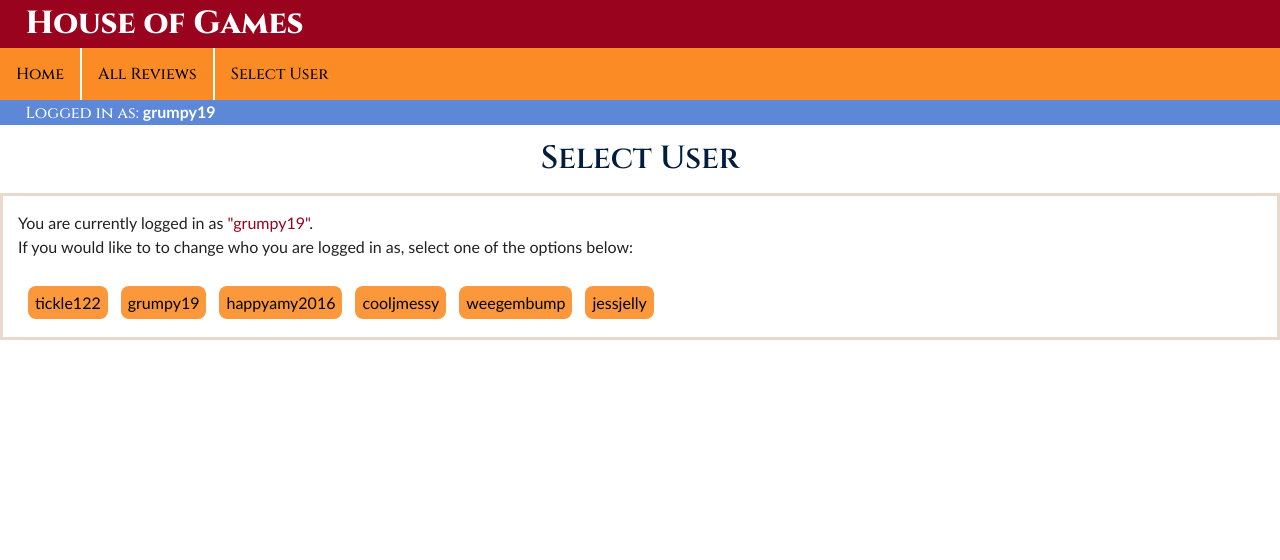
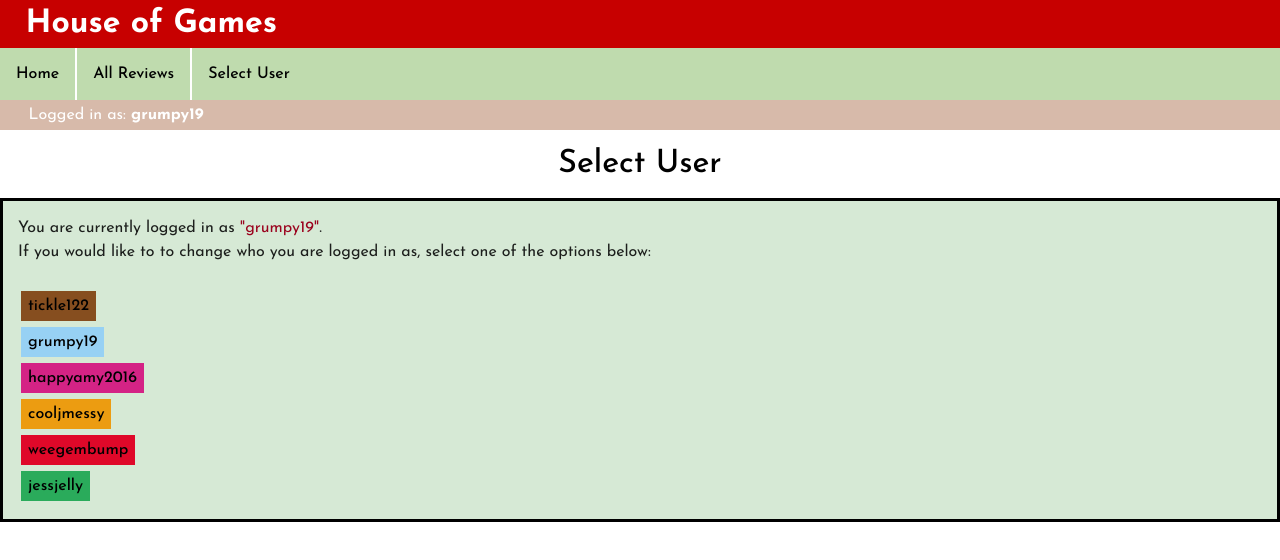
Before and after one commit to be-part/BP-NC-Games-Frontend, a React (Vite) app: page /signin in a window 1280 px wide. Shown: the top 560 px of the page. Built offline with nearby package versions, Linux system fonts and the light colour scheme.

Commit message:
add CSS styling changes

```diff
--- a/index.html
+++ b/index.html
@@ -5,8 +5,8 @@
     <link rel="icon" type="image/svg+xml" href="/vite.svg" />
     <meta name="viewport" content="width=device-width, initial-scale=1.0" />
     <link rel="preconnect" href="https://fonts.googleapis.com">
-<link rel="preconnect" href="https://fonts.gstatic.com" crossorigin>
-<link href="https://fonts.googleapis.com/css2?family=Cinzel:wght@500;600;800&display=swap" rel="stylesheet">
+    <link rel="preconnect" href="https://fonts.gstatic.com" crossorigin>
+    <link href="https://fonts.googleapis.com/css2?family=Josefin+Sans:wght@300;400;500;700&display=swap" rel="stylesheet">
     <title>House of Games 🎲</title>
   </head>
   <body>
--- a/src/App.css
+++ b/src/App.css
@@ -6,10 +6,10 @@
 /* Header CSS */
 .Header {
   width:100%;
-  background-color:rgb(154, 3, 30);
+  background-color:rgb(199,0,0);
   color: #ffffff;
-  font-family: 'Cinzel', serif, Verdana, Geneva, Tahoma, sans-serif;
-  font-weight: 800;
+  font-family:'Josefin Sans','Trebuchet MS', 'Lucida Sans Unicode', 'Lucida Grande', 'Lucida Sans', Arial, sans-serif;
+  font-weight: 700;
 }
 
 .HeaderContent {
@@ -21,7 +21,7 @@
 /* Header User */
 #Header-User {
   width:100%;
-  background-color:rgb(93, 136, 216);
+  background-color:rgb(215,186,170);
   color: #ffffff;
   font-weight: 500;
 }
@@ -30,11 +30,13 @@
   margin: 0 auto;
   width: 96%;
   text-align: left;
+  padding: 3px;
 }
 
 #Logged-In-As{
-  font-family: 'Cinzel', serif, Verdana, Geneva, Tahoma, sans-serif;
-  font-weight: 500;
+  font-family:'Josefin Sans','Trebuchet MS', 'Lucida Sans Unicode', 'Lucida Grande', 'Lucida Sans', Arial, sans-serif;
+  font-weight: 400;
+
 }
 
 /* Navigation Bar CSS */
@@ -43,7 +45,7 @@
   margin: 0;
   padding: 0;
   overflow: hidden;
-  background-color: rgb(251, 139, 36);
+  background-color: rgb(191,219,174);
 }
 
 .NavOption {
@@ -53,15 +55,15 @@
   text-align: center;
   padding: 14px 16px;
   text-decoration: none;
-  font-family: 'Cinzel', serif, Verdana, Geneva, Tahoma, sans-serif;
+  font-family:'Josefin Sans','Trebuchet MS', 'Lucida Sans Unicode', 'Lucida Grande', 'Lucida Sans', Arial, sans-serif;
   font-weight: 500;
 }
 
 .NavOption:hover {
-  background-color: rgb(227, 100, 20);
+  background-color: rgb(143,188,114);
   color: rgb(31, 32, 31);
-  font-family: 'Cinzel', serif, Verdana, Geneva, Tahoma, sans-serif;
-  font-weight: 600;
+  font-family:'Josefin Sans','Trebuchet MS', 'Lucida Sans Unicode', 'Lucida Grande', 'Lucida Sans', Arial, sans-serif;
+  font-weight: 700;
 }
 
 .NavOption {
@@ -74,7 +76,8 @@
 
 /* Home CSS */
 .Home {
-  border: 3px solid rgb(0, 29, 61);
+  border: 3px solid rgb(0, 0, 0);
+  background-color: rgb(214,233,213);
   padding: 15px;
   width: 100%;
   content: "";
@@ -93,7 +96,7 @@
 
 /* ReviewsList CSS */
 .ReviewsList {
-  border: 3px solid rgb(0, 29, 61);
+  border: 3px solid rgb(0, 0, 0);
   padding: 15px;
   padding-inline: 0;
   list-style: none;
@@ -107,16 +110,16 @@
 .ReviewsListTitle {
   padding: 10px;
   text-align: center;
-  color:rgb(0, 29, 61);
-  font-family: 'Cinzel', serif, Verdana, Geneva, Tahoma, sans-serif;
-  font-weight: 600;
+  color:rgb(0, 0, 0);
+  font-family:'Josefin Sans','Trebuchet MS', 'Lucida Sans Unicode', 'Lucida Grande', 'Lucida Sans', Arial, sans-serif;
+  font-weight: 500;
   font-size:xx-large;
   margin: 0px;
 }
 
 /* ReviewCard CSS */
 .ReviewListItem {
-  background-color: rgb(245, 242, 215);
+  background-color: rgb(214,233,213);
   padding: 10px;
   margin-bottom: 8px;
   width: 100%;
@@ -150,8 +153,8 @@
 #SingleReviewTitle {
   text-align: center;
   color: rgb(0, 29, 61);
-  font-family: 'Cinzel', serif, Verdana, Geneva, Tahoma, sans-serif;
-  font-weight: 600;
+  font-family:'Josefin Sans','Trebuchet MS', 'Lucida Sans Unicode', 'Lucida Grande', 'Lucida Sans', Arial, sans-serif;
+  font-weight: 500;
   font-size: xx-large;
   margin-block: 0px;
   padding: 10px;
@@ -235,16 +238,17 @@ padding: 10px;
 /* Select User */
 #SU-Title {
   text-align: center;
-  color: rgb(0, 29, 61);
-  font-family: 'Cinzel', serif, Verdana, Geneva, Tahoma, sans-serif;
-  font-weight: 600;
+  color: rgb(0, 0, 0);
+  font-family:'Josefin Sans','Trebuchet MS', 'Lucida Sans Unicode', 'Lucida Grande', 'Lucida Sans', Arial, sans-serif;
+  font-weight: 500;
   font-size: xx-large;
   margin-block: 0px;
   padding: 10px;
 }
 
 #SU-Container {
-  border: 3px solid rgb(235, 216, 204);
+  border: 3px solid rgb(0, 0, 0);
+  background-color: rgb(214,233,213);
   padding: 15px;
   width: 100%;
   content: "";
@@ -307,16 +311,41 @@ button:focus-visible {
   color:aliceblue;
 }
 
-#SU-btn {
+.SU-btn {
   background-color:  rgba(251, 140, 36, 0.89);
   padding: 6px;
-  margin-left: 10px;
+  border-radius: 0px;
 }
-#SU-btn:hover {
+.SU-btn:hover {
   border-color: #ffffff;
   filter: drop-shadow(0 0 0.5em #252727a8);
   background-color: rgb(227, 100, 20);
-  color:aliceblue
+  color:aliceblue;
+  border-radius: 0px;
+}
+
+#user1{
+  background-color: rgb(134,78,31);
+}
+
+#user2{
+  background-color: rgb(151,209,244);
+}
+
+#user3{
+  background-color: rgb(212,35,133);
+}
+
+#user4{
+  background-color: rgb(236,156,17);
+}
+
+#user5{
+  background-color:rgb(223,8,41);
+}
+
+#user6{
+  background-color: rgb(42,171,91);
 }
 
 /* Miscellaneous */
@@ -342,7 +371,7 @@ button:focus-visible {
 
 /* Links */
 .links {
-color:rgb(227, 100, 20);
+color: rgb(60,91,153);
 text-decoration: none;
 }
 
--- a/src/Components/SelectUser.jsx
+++ b/src/Components/SelectUser.jsx
@@ -15,18 +15,29 @@ function SelectUser () {
     <p>If you would like to to change who you are logged in as, select one of the options below:</p>
 
     <br/>
+    <div className="UserCard">
+    <button className="SU-btn" id="user1" onClick={() => setUser('tickle122')}> tickle122 </button>
+    </div>
 
-    <button id="SU-btn" onClick={() => setUser('tickle122')}> tickle122 </button>
+    <div className="UserCard">
+    <button className="SU-btn" id="user2" onClick={() => setUser('grumpy19')}> grumpy19 </button>
+    </div>
 
-    <button id="SU-btn" onClick={() => setUser('grumpy19')}> grumpy19 </button>
+    <div className="UserCard">
+    <button className="SU-btn" id="user3" onClick={() => setUser('happyamy2016')}> happyamy2016 </button>
+    </div>
 
-    <button id="SU-btn" onClick={() => setUser('happyamy2016')}> happyamy2016 </button>
+    <div className="UserCard">
+    <button className="SU-btn" id="user4" onClick={() => setUser('cooljmessy')}> cooljmessy </button>
+    </div>
 
-    <button id="SU-btn" onClick={() => setUser('cooljmessy')}> cooljmessy </button>
+    <div className="UserCard">
+    <button className="SU-btn" id="user5" onClick={() => setUser('weegembump')}> weegembump </button>
+    </div>
 
-    <button id="SU-btn" onClick={() => setUser('weegembump')}> weegembump </button>
-
-    <button id="SU-btn" onClick={() => setUser('jessjelly')}> jessjelly </button>
+    <div className="UserCard">
+    <button className="SU-btn" id="user6" onClick={() => setUser('jessjelly')}> jessjelly </button>
+    </div>
     </main>
     </>)
 }
--- a/src/index.css
+++ b/src/index.css
@@ -8,7 +8,7 @@ p {
 }
 
 :root {
-  font-family:'Trebuchet MS', 'Lucida Sans Unicode', 'Lucida Grande', 'Lucida Sans', Arial, sans-serif;
+  font-family:'Josefin Sans','Trebuchet MS', 'Lucida Sans Unicode', 'Lucida Grande', 'Lucida Sans', Arial, sans-serif;
   line-height: 1.5;
   font-weight: 400;
 
```
